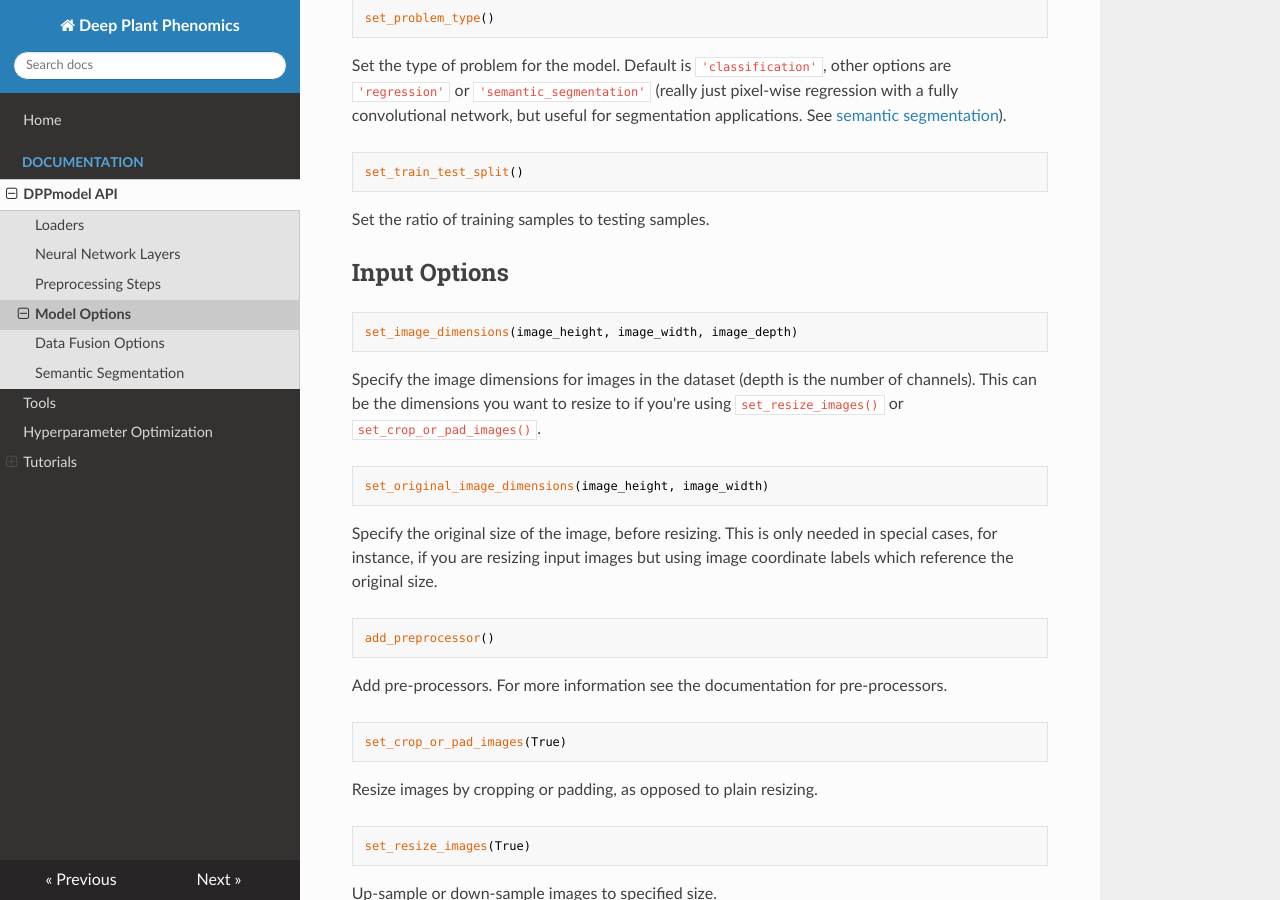
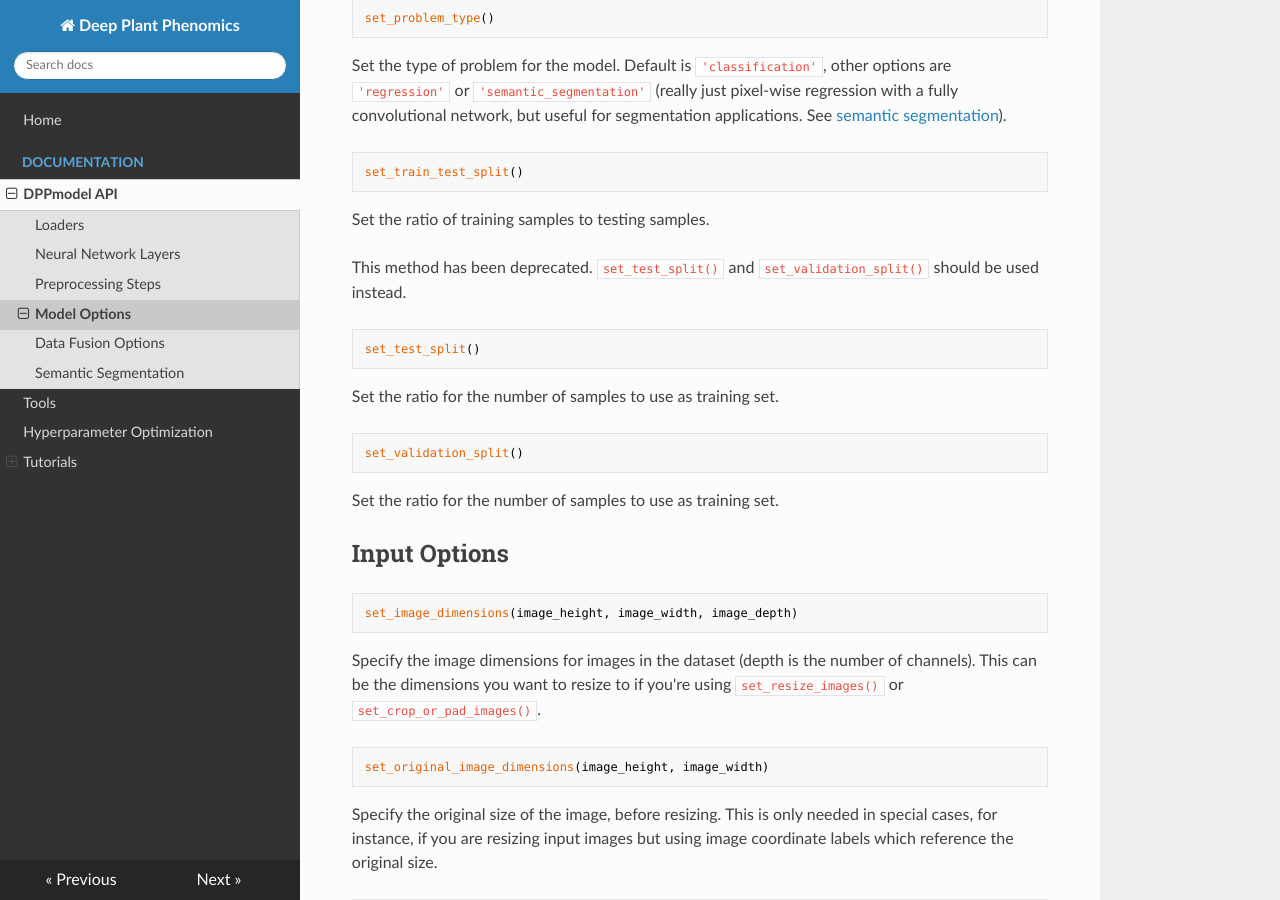
Before and after one commit to p2irc/deepplantphenomics, an MkDocs documentation site: the page built from docs/Model-Options.md, in a window 1280 px wide and 900 px high, scrolled down 1338 px. Built offline with MkDocs 1.6.1, drawn with Linux system fonts in a browser that asks for light colours; nearby versions of some CDN libraries; old or Windows-style settings are respelled for this version of MkDocs.

Commit message:
added set_test_split and set_validation_split to the docs

````diff
--- a/docs/Model-Options.md
+++ b/docs/Model-Options.md
@@ -63,6 +63,20 @@ set_train_test_split()
 ```
 
 Set the ratio of training samples to testing samples.
+
+This method has been deprecated. `set_test_split()` and `set_validation_split()` should be used instead.
+
+```
+set_test_split()
+```
+
+Set the ratio for the number of samples to use as training set.
+
+```
+set_validation_split()
+```
+
+Set the ratio for the number of samples to use as training set.
 
 ## Input Options
 
````
